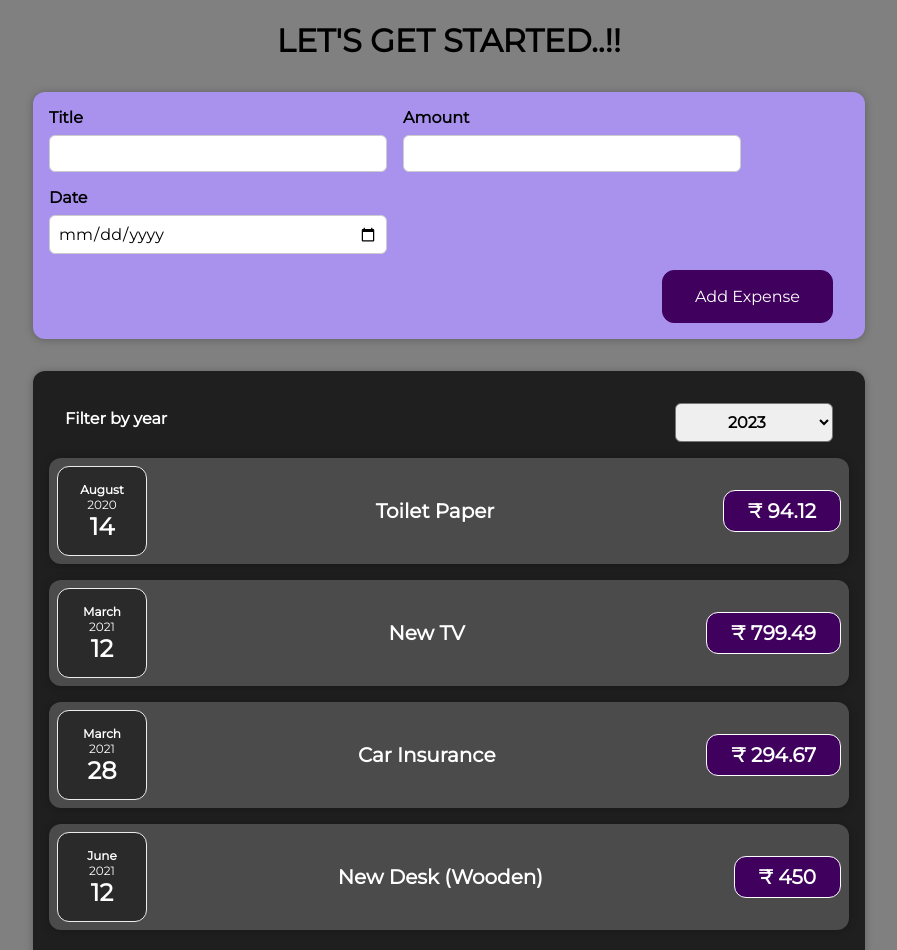
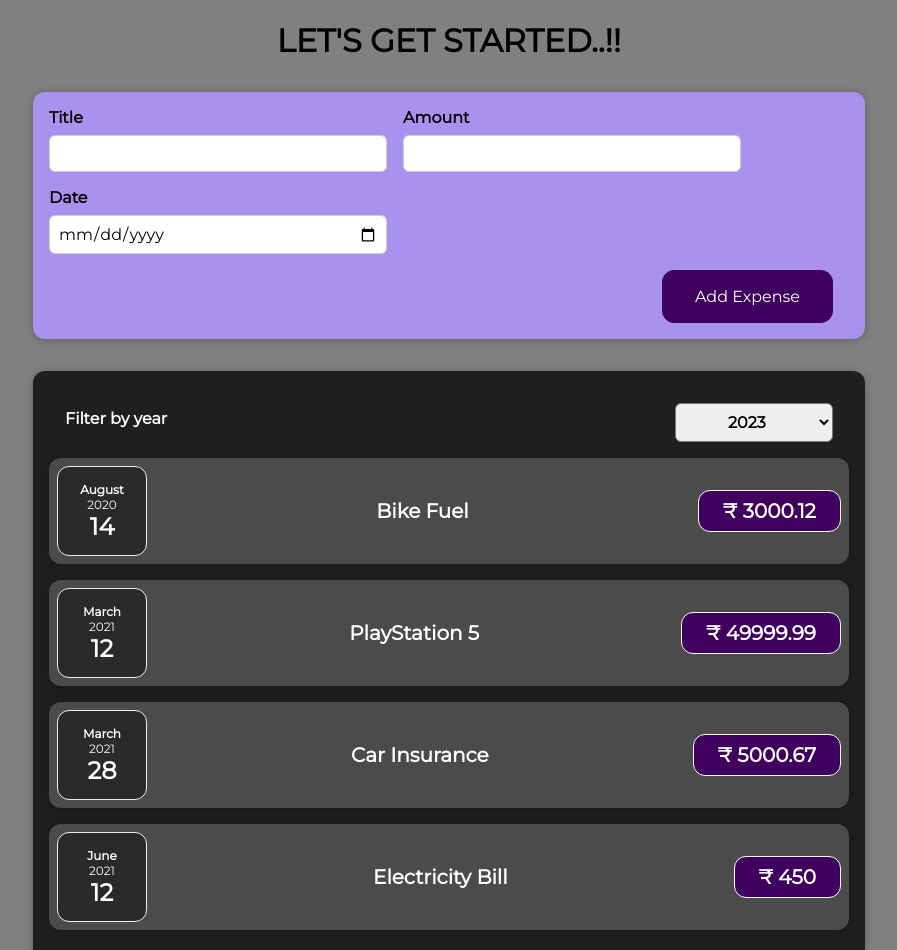
Before and after one commit to vamsy-Reddy/expense-calculator, a React (Create React App) app: page / in a window 1280 px wide. Shown: the top 950 px of the page, without its empty margins (191-1088 px from the left). Built offline with nearby package versions, Linux system fonts and the light colour scheme.

Commit message:
date integrated wiyth moment

```diff
--- a/src/App.jsx
+++ b/src/App.jsx
@@ -3,30 +3,34 @@ import React, { useState } from "react";
 import Expenses from "./components/Expenses/Expenses";
 import NewExpense from "./components/New Expenses/NewExpense";
 
-const dummyExpensess = [
+const dummyExpenses = [
   {
     id: "e1",
-    title: "Toilet Paper",
-    amount: 94.12,
+    title: "Bike Fuel",
+    amount: 3000.12,
     date: new Date(2020, 7, 14),
   },
-  { id: "e2", title: "New TV", amount: 799.49, date: new Date(2021, 2, 12) },
   {
+    id: "e2",
+    title: "PlayStation 5",
+    amount: 49999.99,
+    date: new Date(2021, 2, 12),
+  },  {
     id: "e3",
     title: "Car Insurance",
-    amount: 294.67,
+    amount: 5000.67,
     date: new Date(2021, 2, 28),
   },
   {
     id: "e4",
-    title: "New Desk (Wooden)",
+    title: "Electricity Bill",
     amount: 450,
     date: new Date(2021, 5, 12),
   },
 ];
 
 function App() {
-  const [expenses, setExpenses] = useState(dummyExpensess);
+  const [expenses, setExpenses] = useState(dummyExpenses);
 
   const addExpenseHandler = (expense) => {
     setExpenses((prevExpenses) => {
--- a/src/components/Expenses/ExpenseDate.jsx
+++ b/src/components/Expenses/ExpenseDate.jsx
@@ -1,9 +1,14 @@
+import moment from "moment"
 import React from "react"
 
 const ExpenseDate = (props)=> {
-  const month = props.date.toLocaleString('en-US', { month: 'long' });
-  const day = props.date.toLocaleString('en-US', { day: '2-digit' });
-  const year = props.date.toLocaleString('en-US',{year:"numeric"});
+  // const month = props.date.toLocaleString('en-US', { month: 'long' });
+  // const day = props.date.toLocaleString('en-US', { day: '2-digit' });
+  // const year = props.date.toLocaleString('en-US',{year:"numeric"});
+
+  const month = moment (props.date).format('MMMM')
+  const day = moment(props.date).format('DD')
+  const year = moment(props.date).format('YYYY')
 
     return(
         <div className="expense-date">
--- a/src/components/New Expenses/NewExpenseForm.jsx
+++ b/src/components/New Expenses/NewExpenseForm.jsx
@@ -22,7 +22,7 @@ const ExpenseForm = (props) => {
     event.preventDefault();
 
     const enteredData = {
-        title:enteredTitle,
+        title:enteredTitle.toUpperCase(),
         amount:enteredAmount,
         date:new Date(enteredDate),
       }
@@ -39,7 +39,8 @@ const ExpenseForm = (props) => {
       <div className='new-expense__controls'>
         <div className='new-expense__control'>
           <label>Title</label>
-          <input type='text' value={enteredTitle} onChange={titleChangeHandler} />
+          <input type='text' value={enteredTitle} onChange={titleChangeHandler}             style={{ textTransform: "uppercase" }}
+ />
         </div>
         <div className='new-expense__control'>
           <label>Amount</label>
```
